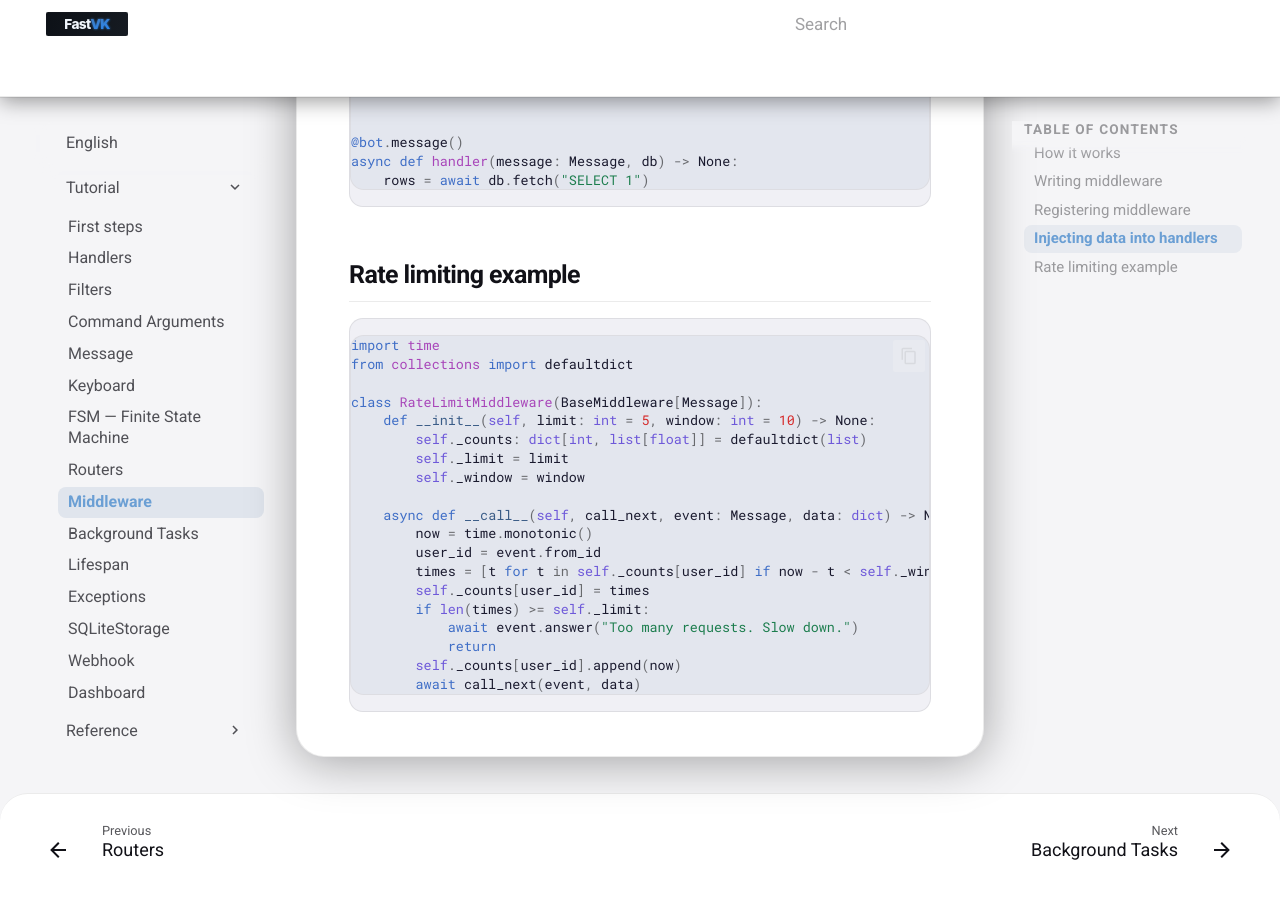
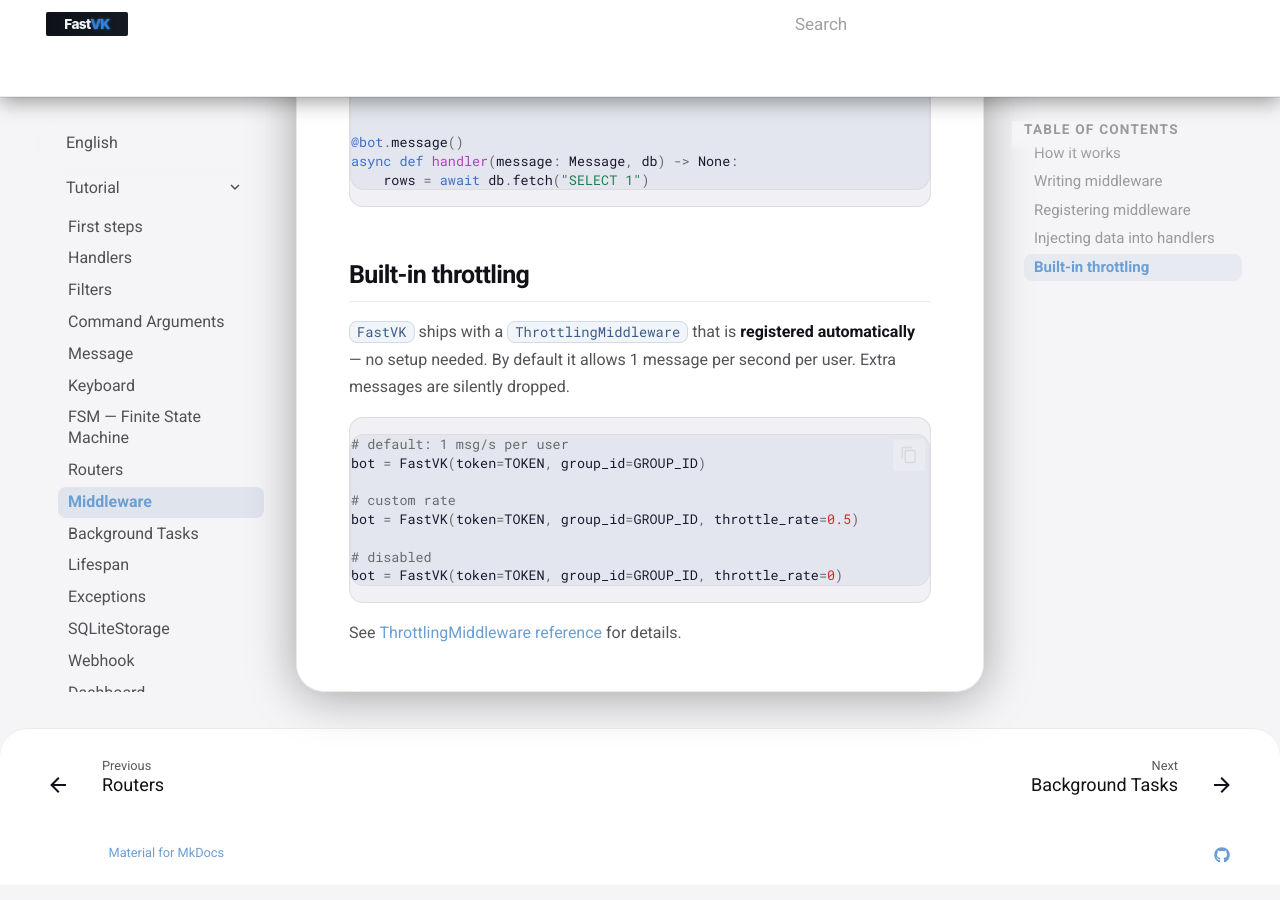
Before and after one commit to ndugram/fastvk, an MkDocs documentation site: the page built from docs/en/tutorial/middleware.md, in a window 1280 px wide and 900 px high, scrolled down 1487 px. Built offline with MkDocs 1.6.1 and Material for MkDocs 9.7.7, drawn with Linux system fonts in a browser that asks for light colours; comment, search, counter and statistics services are not loaded.

Commit message:
docs: update middleware.md

````diff
--- a/docs/en/tutorial/middleware.md
+++ b/docs/en/tutorial/middleware.md
@@ -60,26 +60,20 @@
     rows = await db.fetch("SELECT 1")
 ```
 
-## Rate limiting example
+## Built-in throttling
+
+`FastVK` ships with a `ThrottlingMiddleware` that is **registered automatically** — no setup needed.
+By default it allows 1 message per second per user. Extra messages are silently dropped.
 
 ```python
-import time
-from collections import defaultdict
+# default: 1 msg/s per user
+bot = FastVK(token=TOKEN, group_id=GROUP_ID)
 
-class RateLimitMiddleware(BaseMiddleware[Message]):
-    def __init__(self, limit: int = 5, window: int = 10) -> None:
-        self._counts: dict[int, list[float]] = defaultdict(list)
-        self._limit = limit
-        self._window = window
+# custom rate
+bot = FastVK(token=TOKEN, group_id=GROUP_ID, throttle_rate=0.5)
 
-    async def __call__(self, call_next, event: Message, data: dict) -> None:
-        now = time.monotonic()
-        user_id = event.from_id
-        times = [t for t in self._counts[user_id] if now - t < self._window]
-        self._counts[user_id] = times
-        if len(times) >= self._limit:
-            await event.answer("Too many requests. Slow down.")
-            return
-        self._counts[user_id].append(now)
-        await call_next(event, data)
+# disabled
+bot = FastVK(token=TOKEN, group_id=GROUP_ID, throttle_rate=0)
 ```
+
+See [ThrottlingMiddleware reference](../reference/fastvk.md#throttlingmiddleware) for details.
````
